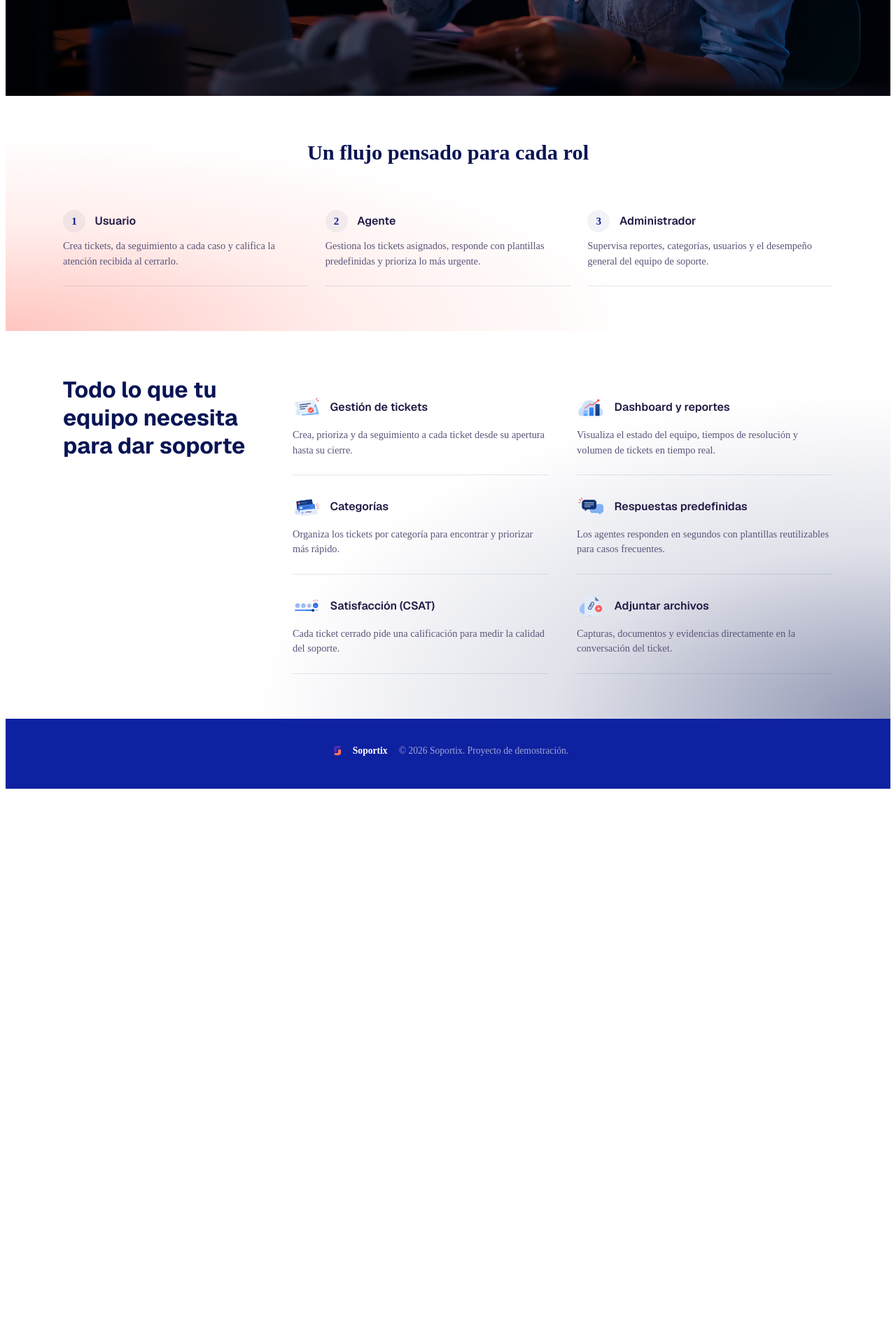
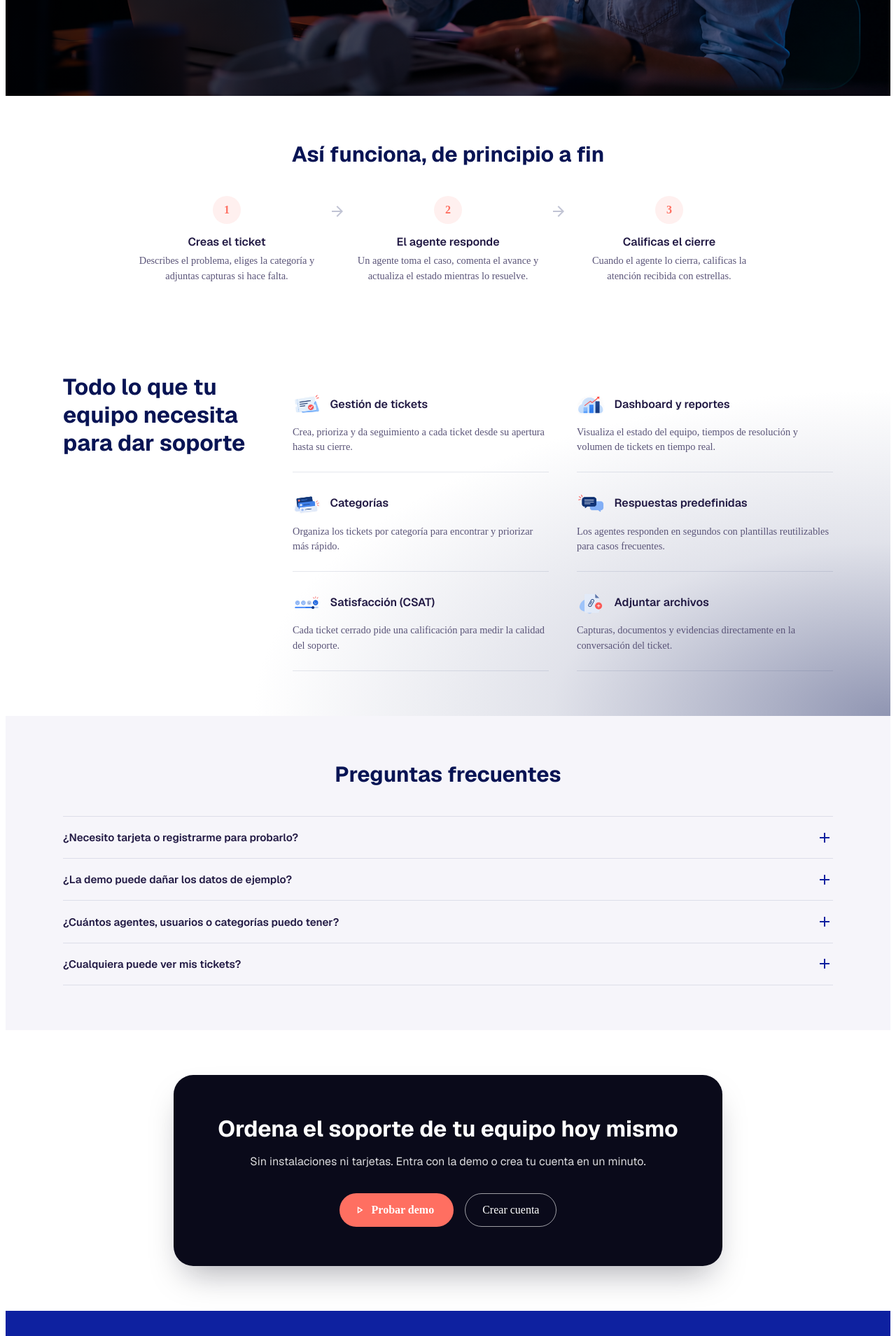
Before and after one commit to bleidys16/Soportix, an Angular app in the folder helpdesk-frontend/: page / in a window 1280 px wide. Shown: the part 720-2629 px from the top of the page at 70% size. Before the commit the page ends 1847 px from the top, so only its background shows below. Built offline with nearby package versions, Linux system fonts and the light colour scheme.

Commit message:
feat: rediseña la landing con nuevas secciones y corrige bugs de estilo

```diff
--- a/helpdesk-frontend/src/app/features/landing/landing-page.html
+++ b/helpdesk-frontend/src/app/features/landing/landing-page.html
@@ -47,18 +47,19 @@
     </div>
   </section>
 
-  <section class="roles-band">
-    <div class="roles-section">
-      <h2>Un flujo pensado para cada rol</h2>
-      <div class="roles-grid">
-        @for (r of roles; track r.title; let i = $index) {
-          <div class="role-card">
-            <div class="role-card-header">
-              <span class="role-number">{{ i + 1 }}</span>
-              <h3>{{ r.title }}</h3>
-            </div>
-            <p>{{ r.text }}</p>
+  <section class="steps-band">
+    <div class="steps-section">
+      <h2>Así funciona, de principio a fin</h2>
+      <div class="steps-row">
+        @for (s of steps; track s.title; let i = $index; let last = $last) {
+          <div class="step-card">
+            <span class="step-number">{{ i + 1 }}</span>
+            <h3>{{ s.title }}</h3>
+            <p>{{ s.text }}</p>
           </div>
+          @if (!last) {
+            <mat-icon class="step-arrow">arrow_forward</mat-icon>
+          }
         }
       </div>
     </div>
@@ -90,6 +91,43 @@
     </div>
   </section>
 
+  <section class="faq-band">
+    <div class="faq-section">
+      <h2>Preguntas frecuentes</h2>
+      <div class="faq-list">
+        @for (q of faqs; track q.question) {
+          <details class="faq-item">
+            <summary>
+              {{ q.question }}
+              <mat-icon class="faq-toggle">add</mat-icon>
+            </summary>
+            <p>{{ q.answer }}</p>
+          </details>
+        }
+      </div>
+    </div>
+  </section>
+
+  <section class="closing-cta">
+    <div class="closing-cta-card">
+      <h2>Ordena el soporte de tu equipo hoy mismo</h2>
+      <p>Sin instalaciones ni tarjetas. Entra con la demo o crea tu cuenta en un minuto.</p>
+      <div class="closing-cta-actions">
+        <button
+          mat-flat-button
+          class="demo-btn"
+          type="button"
+          [disabled]="demoLoading()"
+          (click)="tryDemo()"
+        >
+          <mat-icon>play_arrow</mat-icon>
+          {{ demoLoading() ? 'Cargando demo...' : 'Probar demo' }}
+        </button>
+        <a routerLink="/register" mat-stroked-button class="login-btn">Crear cuenta</a>
+      </div>
+    </div>
+  </section>
+
   <footer class="landing-footer">
     <app-logo [size]="28" />
     <span>Soportix</span>
--- a/helpdesk-frontend/src/app/features/landing/landing-page.scss
+++ b/helpdesk-frontend/src/app/features/landing/landing-page.scss
@@ -184,26 +184,164 @@
   color: rgba(255, 255, 255, 0.5);
 }
 
-.roles-section,
-.features-section {
+.features-section,
+.steps-section,
+.faq-section {
   max-width: 1100px;
   margin: 0 auto;
   padding: 4rem 1.5rem;
   text-align: center;
 }
 
-.roles-band {
-  background: radial-gradient(120% 140% at 0% 100%, rgba(255, 111, 97, 0.4) 0%, rgba(255, 111, 97, 0.12) 32%, #ffffff 60%);
+.steps-section h2,
+.faq-section h2 {
+  font-family: 'Switzer', 'Geist', sans-serif;
+  font-size: clamp(1.4rem, 3vw, 1.9rem);
+  line-height: 1.3;
+  color: #081454;
+  margin: 0 0 2.5rem;
+}
+
+.steps-row {
+  display: flex;
+  align-items: flex-start;
+  justify-content: center;
+  gap: 1rem;
+}
+
+.step-card {
+  flex: 1;
+  max-width: 260px;
+  text-align: center;
+}
+
+.step-number {
+  display: inline-flex;
+  align-items: center;
+  justify-content: center;
+  width: 40px;
+  height: 40px;
+  border-radius: 50%;
+  font-size: 1rem;
+  font-weight: 700;
+  color: var(--lp-coral);
+  background: rgba(255, 111, 97, 0.1);
+  margin-bottom: 0.9rem;
+}
+
+.step-card h3 {
+  font-family: 'Switzer', 'Geist', sans-serif;
+  font-weight: 600;
+  margin: 0 0 0.4rem;
+  font-size: 1rem;
+  color: #221a44;
+}
+
+.step-card p {
+  margin: 0;
+  font-size: 0.9rem;
+  line-height: 1.5;
+  color: #5a5478;
+}
+
+.step-arrow {
+  flex: 0 0 auto;
+  color: rgba(8, 20, 84, 0.25);
+  margin-top: 10px;
+}
+
+.faq-band {
+  background: #f6f5fa;
+}
+
+.faq-list {
+  text-align: left;
+}
+
+.faq-item {
+  border-bottom: 1px solid rgba(8, 20, 84, 0.1);
+  padding: 1.1rem 0;
+
+  &:first-child {
+    border-top: 1px solid rgba(8, 20, 84, 0.1);
+  }
+
+  summary {
+    display: flex;
+    align-items: center;
+    justify-content: space-between;
+    gap: 1rem;
+    cursor: pointer;
+    list-style: none;
+    font-family: 'Switzer', 'Geist', sans-serif;
+    font-weight: 600;
+    font-size: 0.95rem;
+    color: #221a44;
+
+    &::-webkit-details-marker {
+      display: none;
+    }
+  }
+
+  .faq-toggle {
+    flex: 0 0 auto;
+    color: var(--lp-indigo);
+    transition: transform 0.15s ease;
+  }
+
+  &[open] .faq-toggle {
+    transform: rotate(45deg);
+  }
+
+  p {
+    margin: 0.75rem 0 0;
+    font-size: 0.9rem;
+    line-height: 1.6;
+    color: #5a5478;
+  }
+}
+
+.closing-cta {
+  background: #fff;
+  padding: 4rem 1.5rem;
+}
+
+.closing-cta-card {
+  max-width: 720px;
+  margin: 0 auto;
+  padding: 3.5rem 2rem;
+  border-radius: 28px;
+  background: #0a0a1a;
+  box-shadow: 0 24px 48px -16px rgba(10, 10, 26, 0.35);
+  text-align: center;
+  color: #fff;
+
+  h2 {
+    font-family: 'Switzer', 'Geist', sans-serif;
+    font-weight: 700;
+    font-size: clamp(1.4rem, 3vw, 2rem);
+    line-height: 1.3;
+    margin: 0 0 0.85rem;
+  }
+
+  p {
+    font-family: 'Switzer', 'Geist', sans-serif;
+    font-size: 1rem;
+    line-height: 1.6;
+    opacity: 0.85;
+    margin: 0 0 2rem;
+  }
+}
+
+.closing-cta-actions {
+  display: flex;
+  justify-content: center;
+  gap: 1rem;
+  flex-wrap: wrap;
 }
 
 .features-band {
   background: radial-gradient(120% 140% at 100% 100%, rgba(8, 20, 84, 0.45) 0%, rgba(8, 20, 84, 0.12) 32%, #ffffff 60%);
-}
-
-.roles-section h2 {
-  font-size: clamp(1.4rem, 3vw, 1.9rem);
-  color: #081454;
-  margin: 0 0 2.5rem;
 }
 
 .features-section {
@@ -224,57 +362,6 @@
   line-height: 1.25;
   color: #081454;
   margin: 0 0 1.75rem;
-}
-
-.roles-grid {
-  display: grid;
-  grid-template-columns: repeat(3, 1fr);
-  gap: 1.5rem;
-  text-align: left;
-}
-
-.role-card {
-  display: flex;
-  flex-direction: column;
-  justify-content: flex-start;
-  padding: 1.5rem 0;
-  border-bottom: 1px solid rgba(8, 20, 84, 0.1);
-}
-
-.role-card-header {
-  display: flex;
-  align-items: center;
-  gap: 0.85rem;
-  margin-bottom: 0.6rem;
-}
-
-.role-number {
-  flex: 0 0 auto;
-  display: flex;
-  align-items: center;
-  justify-content: center;
-  width: 32px;
-  height: 32px;
-  border-radius: 50%;
-  font-size: 0.95rem;
-  font-weight: 700;
-  color: var(--lp-indigo);
-  background: rgba(8, 20, 84, 0.05);
-}
-
-.role-card h3 {
-  font-family: 'Switzer', 'Geist', sans-serif;
-  font-weight: 600;
-  margin: 0;
-  font-size: 1rem;
-  color: #221a44;
-}
-
-.role-card p {
-  margin: 0;
-  font-size: 0.9rem;
-  line-height: 1.5;
-  color: #5a5478;
 }
 
 .features-list {
@@ -381,9 +468,19 @@
 }
 
 @media (max-width: 720px) {
-  .roles-grid,
   .features-list {
     grid-template-columns: 1fr;
+  }
+
+  .steps-row {
+    flex-direction: column;
+    align-items: center;
+    gap: 1.75rem;
+  }
+
+  .step-arrow {
+    transform: rotate(90deg);
+    margin-top: 0;
   }
 
   .nav-link {
@@ -398,6 +495,15 @@
   .trust-strip {
     font-size: 0.7rem;
     gap: 0.3rem;
+  }
+
+  .closing-cta {
+    padding: 3rem 1.25rem;
+  }
+
+  .closing-cta-card {
+    padding: 2.5rem 1.5rem;
+    border-radius: 20px;
   }
 }
 
@@ -429,7 +535,8 @@
     font-size: clamp(1.6rem, 7vw, 2rem);
   }
 
-  .hero-actions {
+  .hero-actions,
+  .closing-cta-actions {
     flex-direction: column;
     align-items: stretch;
     gap: 0.75rem;
--- a/helpdesk-frontend/src/app/features/landing/landing-page.ts
+++ b/helpdesk-frontend/src/app/features/landing/landing-page.ts
@@ -27,18 +27,37 @@ export class LandingPage implements AfterViewInit {
     'Adjuntos',
   ];
 
-  roles = [
+  steps = [
     {
-      title: 'Usuario',
-      text: 'Crea tickets, da seguimiento a cada caso y califica la atención recibida al cerrarlo.',
+      title: 'Creas el ticket',
+      text: 'Describes el problema, eliges la categoría y adjuntas capturas si hace falta.',
     },
     {
-      title: 'Agente',
-      text: 'Gestiona los tickets asignados, responde con plantillas predefinidas y prioriza lo más urgente.',
+      title: 'El agente responde',
+      text: 'Un agente toma el caso, comenta el avance y actualiza el estado mientras lo resuelve.',
     },
     {
-      title: 'Administrador',
-      text: 'Supervisa reportes, categorías, usuarios y el desempeño general del equipo de soporte.',
+      title: 'Calificas el cierre',
+      text: 'Cuando el agente lo cierra, calificas la atención recibida con estrellas.',
+    },
+  ];
+
+  faqs = [
+    {
+      question: '¿Necesito tarjeta o registrarme para probarlo?',
+      answer: 'No. El botón "Probar demo" te da acceso inmediato con una cuenta de solo lectura, sin formularios.',
+    },
+    {
+      question: '¿La demo puede dañar los datos de ejemplo?',
+      answer: 'No. La cuenta demo puede navegar toda la app, pero tiene bloqueada cualquier escritura: no crea, edita ni borra nada.',
+    },
+    {
+      question: '¿Cuántos agentes, usuarios o categorías puedo tener?',
+      answer: 'Los que tu equipo necesite. El administrador crea usuarios, asigna roles y define categorías sin límite desde su panel.',
+    },
+    {
+      question: '¿Cualquiera puede ver mis tickets?',
+      answer: 'No. Cada usuario ve solo los tickets que creó; los agentes ven los que tienen asignados y el administrador tiene la vista completa.',
     },
   ];
 
```
